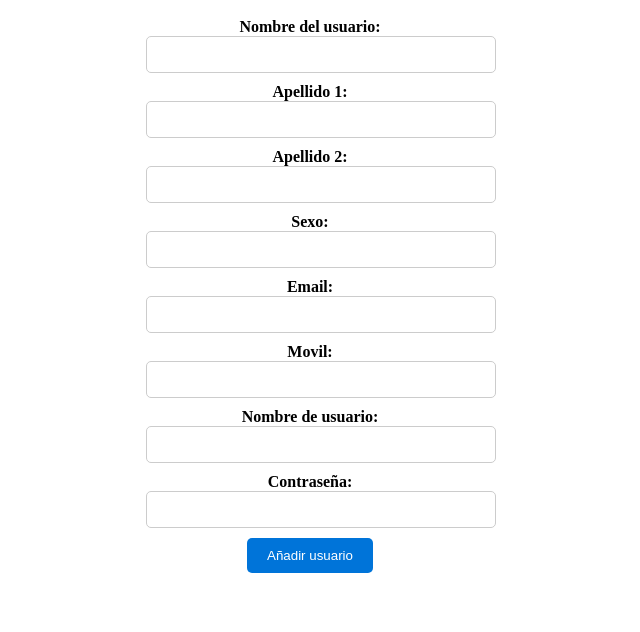
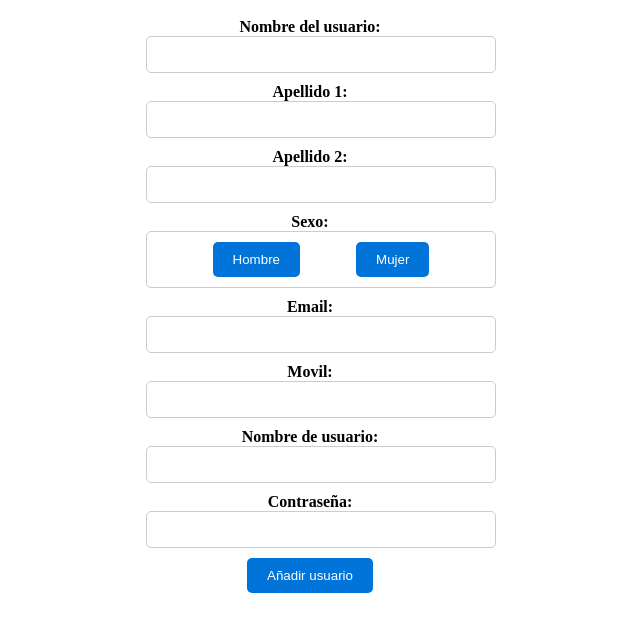
Before and after one commit to CarlosFerGue/php_Lasheras, a PHP site: page /vistas/Inserciones/V_Inserciones.php in a window 1280 px wide. Shown: the top 632 px of the page, without its empty margins (330-970 px from the left). Run offline with PHP 8.4, Linux system fonts and the light colour scheme.

Commit message:
Sexo casi casi

```diff
--- a/di23/css/V_Inserciones.css
+++ b/di23/css/V_Inserciones.css
@@ -40,8 +40,6 @@ button:hover {
     text-align: center;
     margin: 20px;
     padding: 10px;
-    /* border: 1px solid #ccc;
-    background-color: #f4f4f4; */
     border-radius: 5px;
 }
 
--- a/di23/css/V_Usuarios.css
+++ b/di23/css/V_Usuarios.css
@@ -1,4 +1,4 @@
-#container{
+/* #container{
     display: flex;
     flex-direction: column;
     justify-content: center;
@@ -43,3 +43,5 @@ button:hover {
     padding: 10px;
     border-radius: 5px;
 }
+
+ */
--- a/di23/js/Usuarios.js
+++ b/di23/js/Usuarios.js
@@ -105,6 +105,10 @@ function insertarUsuario() {
         });
 }
 
-function mostrarEditar(){
+function mostrarEditar() {
     console.log("editar");
 }
+
+function cambiarSexo(sexo) {
+    document.getElementById("b_sexo").value = sexo;
+}
--- a/di23/vistas/Inserciones/V_Inserciones.php
+++ b/di23/vistas/Inserciones/V_Inserciones.php
@@ -19,7 +19,12 @@
             <input type="text" id="b_apellido2" name="b_apellido2">
 
             <label for="b_sexo">Sexo:</label>
-            <input type="text" id="b_sexo" name="b_sexo">
+           <!-- <input type="text" id="b_sexo" name="b_sexo"> -->
+
+            <div id="sexo" class="sexo">
+                <button type="button" id="b_sexo_hombre" name="b_sexo" onclick="cambiarSexo('H')">Hombre</button>
+                <button type="button" id="b_sexo_mujer" name="b_sexo" onclick="cambiarSexo('M')">Mujer</button>
+            </div>
 
             <label for="b_email">Email:</label>
             <input type="text" id="b_email" name="b_email">
--- a/di23/vistas/Usuarios/V_Usuarios.php
+++ b/di23/vistas/Usuarios/V_Usuarios.php
@@ -8,7 +8,7 @@
 <body>
     <div id="container">
         <form id="formularioBuscar" name="formularioBuscar" onkeydown="return event.key != 'Enter';">
-            <label for="b_texto">Buscar por nombre de usuario:</label>
+            <label for="b_texto">Buscar por nombre:</label>
             <input type="text" id="b_texto" name="b_texto">
 
         </form>
```
Also changed, not shown: di23/css/index.css (+4 -5 lines), di23/modelos/M_Usuarios.php (+0 -69 lines).
